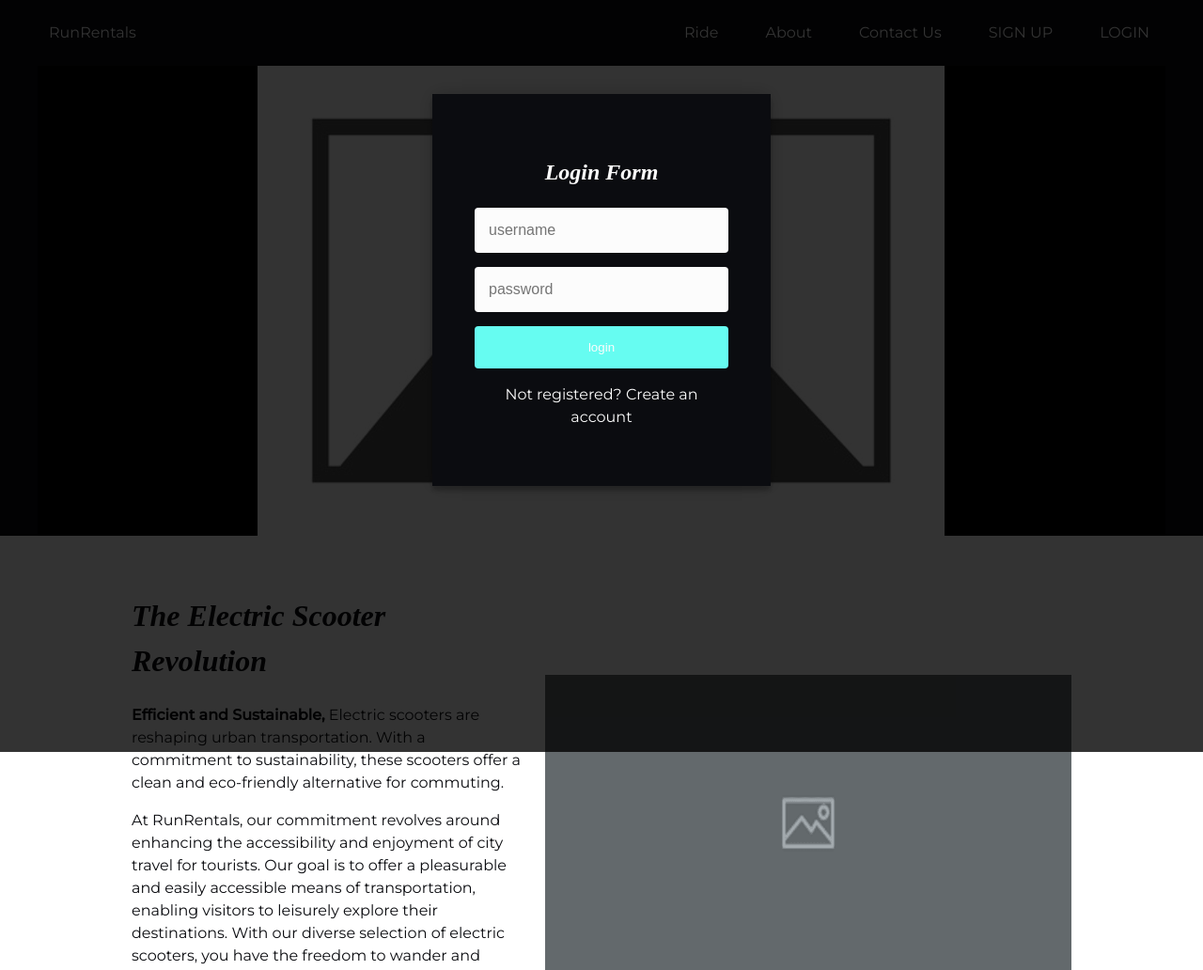
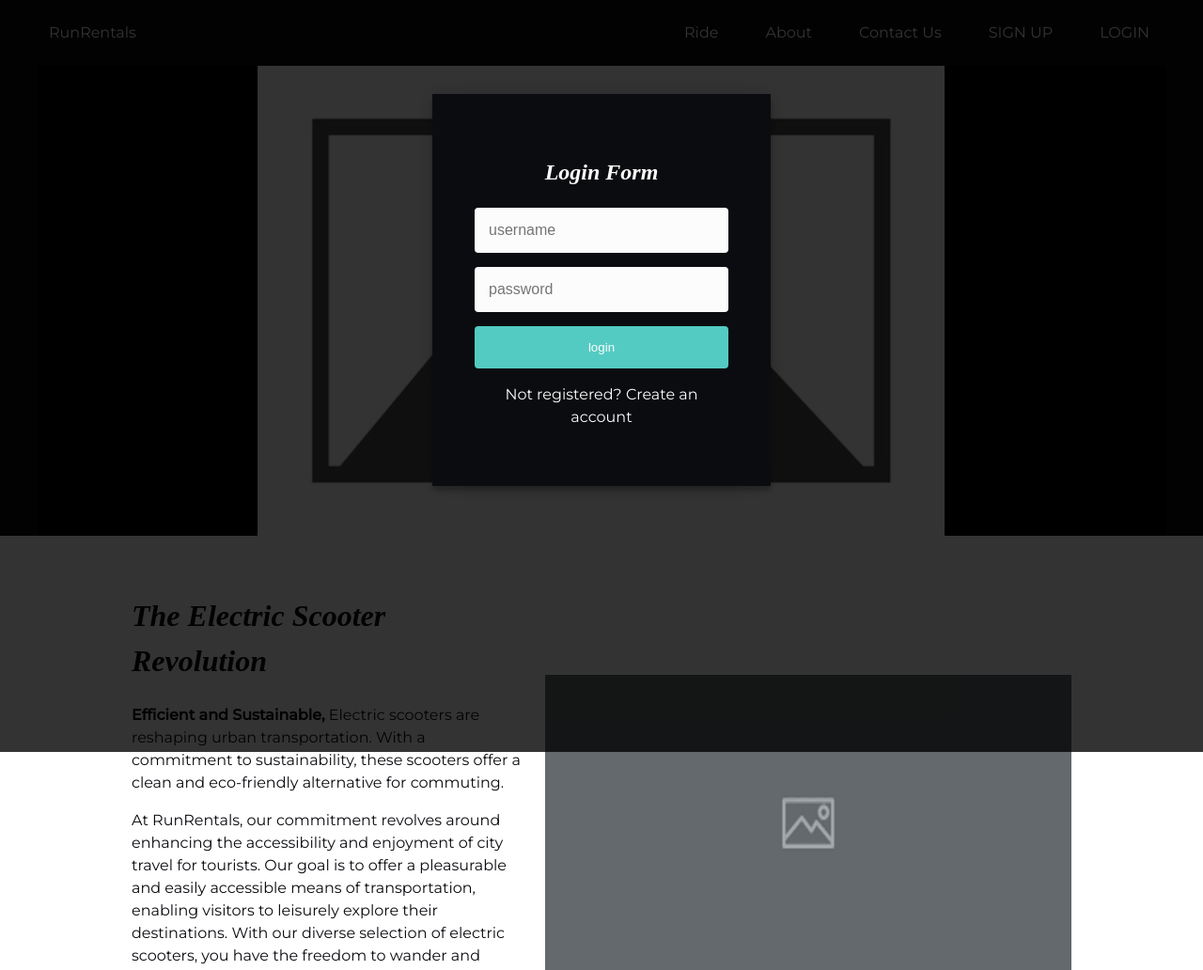
Before and after one commit to Aranarora/DGL123-Project-Aran-Arora, a PHP site: page / in a window 1280 px wide, with the pointer over the restyled element. Shown: the top 1032 px of the page at 94% size. Run offline with PHP 8.4, Linux system fonts and the light colour scheme; some web fonts are replaced.

Commit message:
Set button hover & active to 80% fade with same color

```diff
--- a/stylesheet.css
+++ b/stylesheet.css
@@ -41,6 +41,11 @@
     border: none;
     border-radius: 4px;
     cursor: pointer;
+}
+
+.form button:hover,
+.form button:active {
+    background: rgba(102, 252, 241, 80%);
 }
 
 
```
